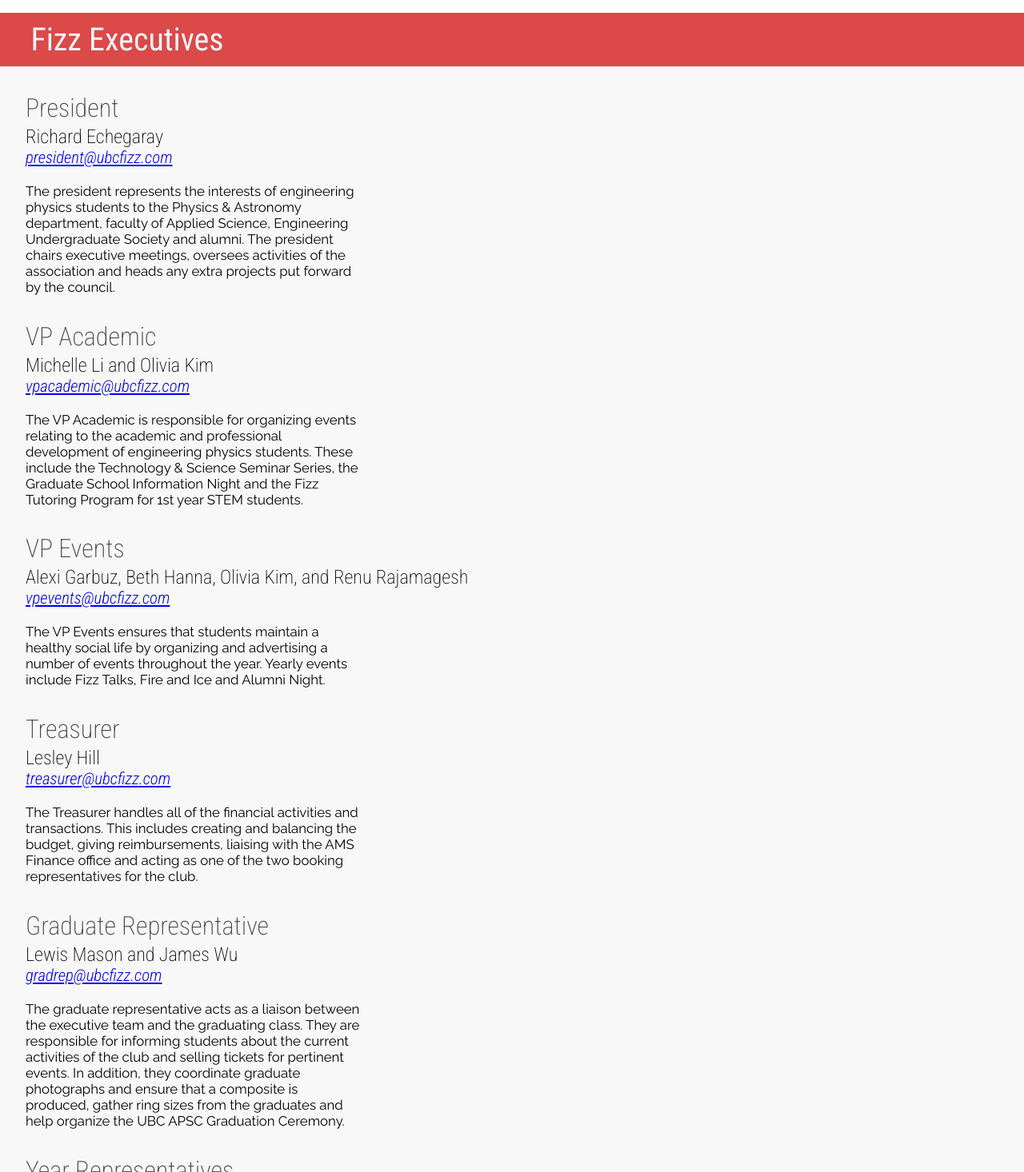
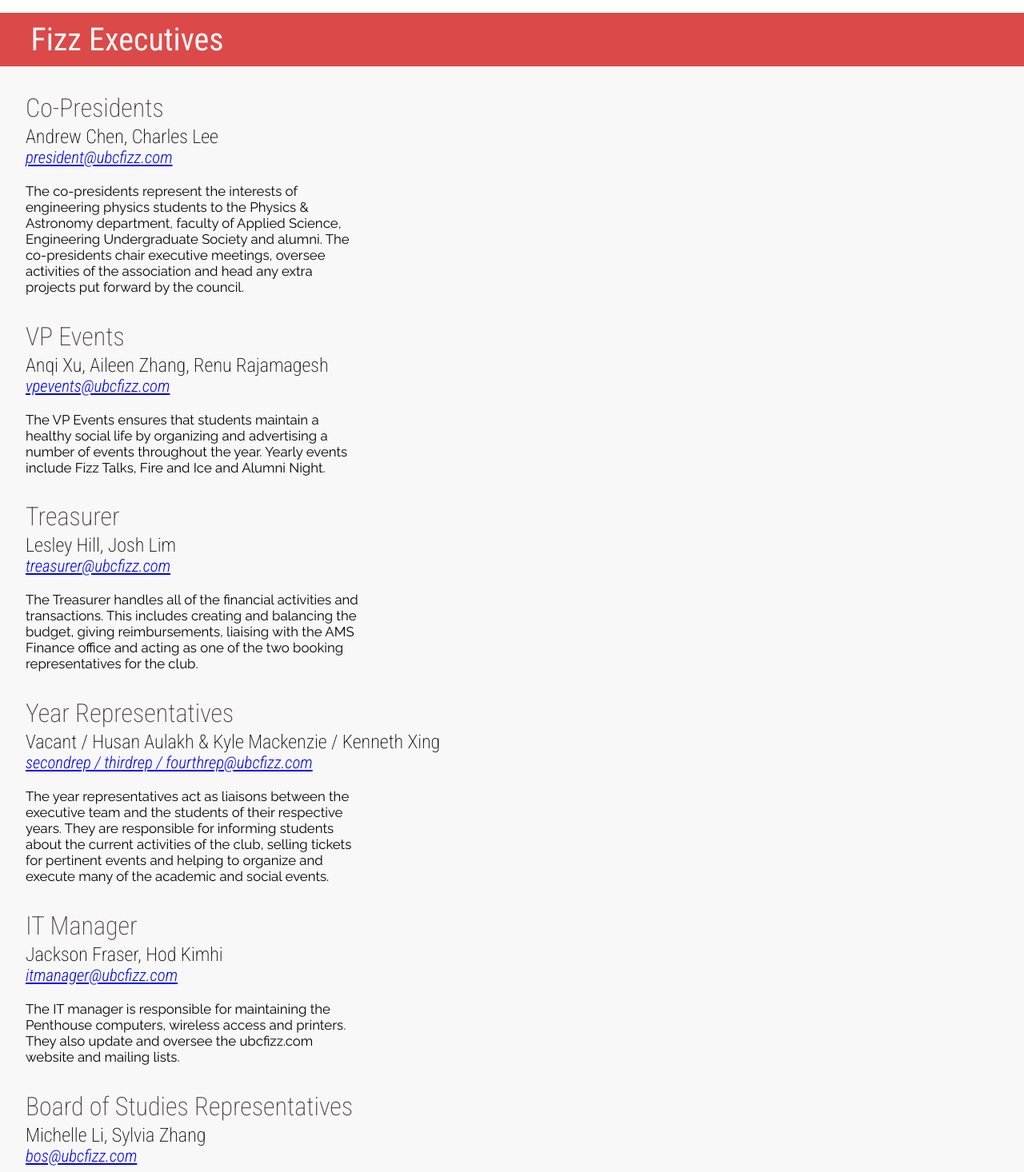
Before and after one commit to ubcengfizz/ubcfizz.ca-website, a React (Create React App) app: page /#/executives in a window 1280 px wide. Shown: the part 64-1530 px from the top of the page at 80% size. Built offline with nearby package versions, Linux system fonts and the light colour scheme; what react-stack-grid would draw is missing.

Commit message:
Updated positions

```diff
--- a/src/Components/Admin/Executives/Executives.js
+++ b/src/Components/Admin/Executives/Executives.js
@@ -8,48 +8,46 @@
         return (
             <PageTemplate shortTitle="Executives" fullTitle="Fizz Executives">
                 <Person
-                    title="President"
-                    name="Richard Echegaray"
+                    title="Co-Presidents"
+                    name="Andrew Chen, Charles Lee"
                     email="president"
-                    // img = "http://placekitten.com/200/300"
-                    description="The president represents the interests of engineering physics students to the Physics & Astronomy department, faculty of Applied Science, Engineering Undergraduate Society and alumni. The president chairs executive meetings, oversees activities of the association and heads any extra projects put forward by the council."
+                    description="The co-presidents represent the interests of engineering physics students to the Physics & Astronomy department, faculty of Applied Science, Engineering Undergraduate Society and alumni. The co-presidents chair executive meetings, oversee activities of the association and head any extra projects put forward by the council."
                 />
 
-                <Person
+                {/* <Person
                     title="VP Academic"
                     name="Michelle Li and Olivia Kim"
                     email="vpacademic"
                     //img = "http://placekitten.com/200/300"
                     description="The VP Academic is responsible for organizing events relating to the academic and professional development of engineering physics students. These include the Technology & Science Seminar Series, the Graduate School Information Night and the Fizz Tutoring Program for 1st year STEM students."
-                />
+                />*/}
 
                 <Person
                     title="VP Events"
-                    name="Alexi Garbuz, Beth Hanna, Olivia Kim, and Renu Rajamagesh"
+                    name="Anqi Xu, Aileen Zhang, Renu Rajamagesh"
                     email="vpevents"
-                    //img = "http://placekitten.com/200/300"
                     description="The VP Events ensures that students maintain a healthy social life by organizing and advertising a number of events throughout the year. Yearly events include Fizz Talks, Fire and Ice and Alumni Night."
                 />
 
                 <Person
                     title="Treasurer"
-                    name="Lesley Hill"
+                    name="Lesley Hill, Josh Lim"
                     email="treasurer"
                     //img = "http://placekitten.com/200/300"
                     description="The Treasurer handles all of the financial activities and transactions. This includes creating and balancing the budget, giving reimbursements, liaising with the AMS Finance office and acting as one of the two booking representatives for the club."
                 />
 
-                <Person
+                {/* <Person
                     title="Graduate Representative"
                     name="Lewis Mason and James Wu"
                     email="gradrep"
                     //img = "http://placekitten.com/200/300"
                     description="The graduate representative acts as a liaison between the executive team and the graduating class. They are responsible for informing students about the current activities of the club and selling tickets for pertinent events. In addition, they coordinate graduate photographs and ensure that a composite is produced, gather ring sizes from the graduates and help organize the UBC APSC Graduation Ceremony."
-                />
+                />*/}
 
                 <Person
                     title="Year Representatives"
-                    name="Vacant / Aileen Zhang & Sabrina Ashik / Bridget Meyboom & Sylvia Zhang"
+                    name="Vacant / Husan Aulakh & Kyle Mackenzie / Kenneth Xing"
                     email="secondrep / thirdrep / fourthrep"
                     //img = "http://placekitten.com/200/300"
                     description="The year representatives act as liaisons between the executive team and the students of their respective years. They are responsible for informing students about the current activities of the club, selling tickets for pertinent events and helping to organize and execute many of the academic and social events."
@@ -57,7 +55,7 @@
 
                 <Person
                     title="IT Manager"
-                    name="Charles Lee, Thomas Deckers, and Michelle Li"
+                    name="Jackson Fraser, Hod Kimhi"
                     email="itmanager"
                     //img = "http://placekitten.com/200/300"
                     description="The IT manager is responsible for maintaining the Penthouse computers, wireless access and printers. They also update and oversee the ubcfizz.com website and mailing lists."
@@ -65,23 +63,23 @@
 
                 <Person
                     title="Board of Studies Representatives"
-                    name="Julia Rosenrauch and Calista Abuan"
+                    name="Michelle Li, Sylvia Zhang"
                     email="bos"
                     //img = "http://placekitten.com/200/300"
                     description="The two Board of Studies representatives organize feedback from current students and advocates for changes to the Engineering Physics curriculum. Feedback is primarily solicited at twice-annual Beef and Pizza events, in addition to mid-term evaluations conducted during class. In the first half of the academic year, the Board of Studies representatives bring collected feedback to a Board of Studies meeting with the Engineering Physics Director and various Engineering department heads to discuss curriculum changes."
                 />
 
-                <Person
+                {/* <Person
                     title="Sports Representative"
                     name="Sophie Varabioff"
                     email="sports"
                     //img = "http://placekitten.com/200/300"
                     description="The sports representative is responsible for communicating UBC REC leagues and event registration dates through the club mailing list. They facilitate the organization of REC league teams from interested members and organize an outdoor excursion for club members, such as white-water rafting, paint balling, or ski trips."
-                />
+                />*/}
 
                 <Person
                     title="Penthouse Manager"
-                    name="Kenneth Xing"
+                    name="Spencer Bradbury, Pedro Amui"
                     email="penthouse"
                     //img = "http://placekitten.com/200/300"
                     description="The penthouse manager oversees the maintenance and all upgrades of the Engineering Physics
@@ -90,7 +88,7 @@
 
                 <Person
                     title="E-Week Representative"
-                    name="Andrew Chen"
+                    name="Ethan Predinchuk"
                     email="eweek"
                     //img = "http://placekitten.com/200/300"
                     description="The E-Week representative is responsible for organizing all things pertaining to E-Week. This involves going to EUS meetings in preparation for the week as well as promoting the events and allocating resources to promote a victory for the department."
```
Also changed, not shown: 1 other file (tests, documents, lock files or other folders).
